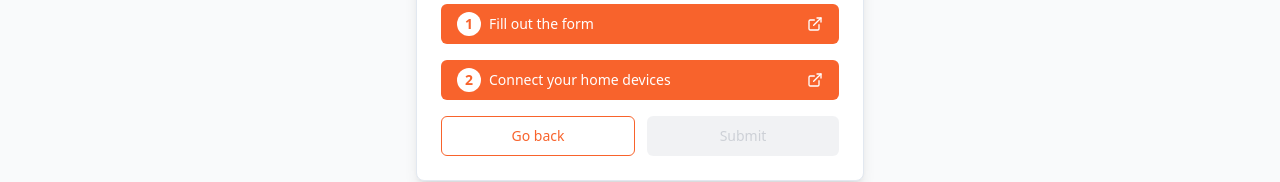
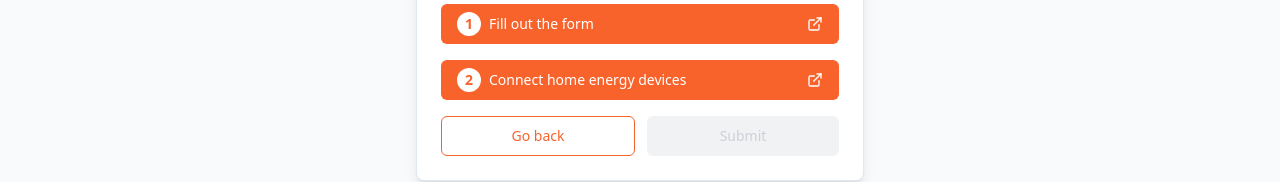
Before and after one commit to Alexlombardii/fuse-connect-form-23, a React (Vite) app: page / in a window 1280 px wide. Both pictures are taken after typing "name@example.com" into the empty fields and a click on the button "Continue". Shown: the part 378-560 px from the top of the page. Built offline with nearby package versions, Linux system fonts and the light colour scheme.

Commit message:
Fix: Update button copy
Change the copy of the button on step #2 to "Connect home energy devices".

```diff
--- a/src/components/EmailForm.tsx
+++ b/src/components/EmailForm.tsx
@@ -195,7 +195,7 @@ const EmailForm = () => {
               >
                 <div className="flex items-center">
                   <span className="bg-white text-fuse rounded-full h-6 w-6 flex items-center justify-center mr-2 font-bold text-sm">2</span>
-                  <span>Connect your home devices</span>
+                  <span>Connect home energy devices</span>
                 </div>
                 <ExternalLink size={16} />
               </Button>
```
